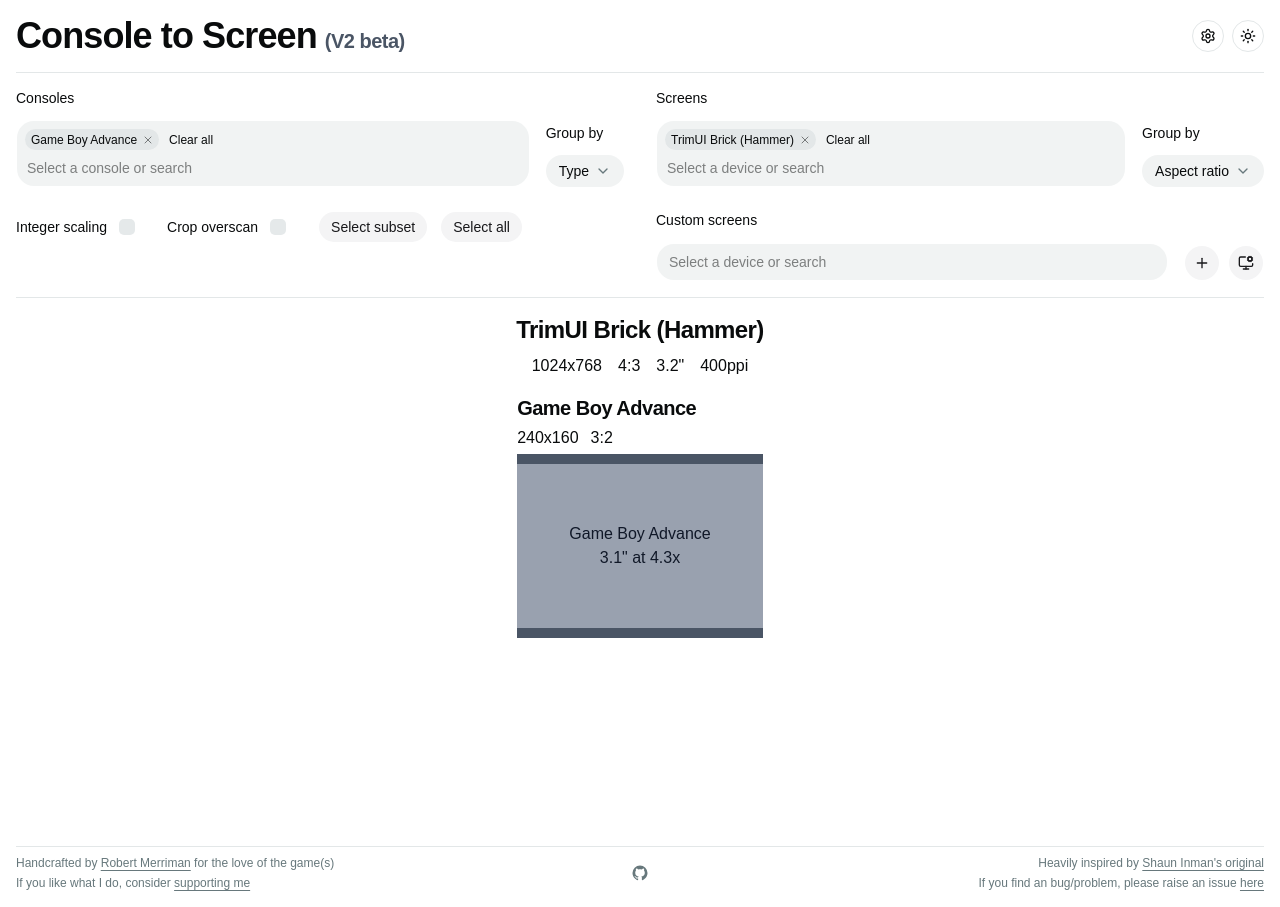
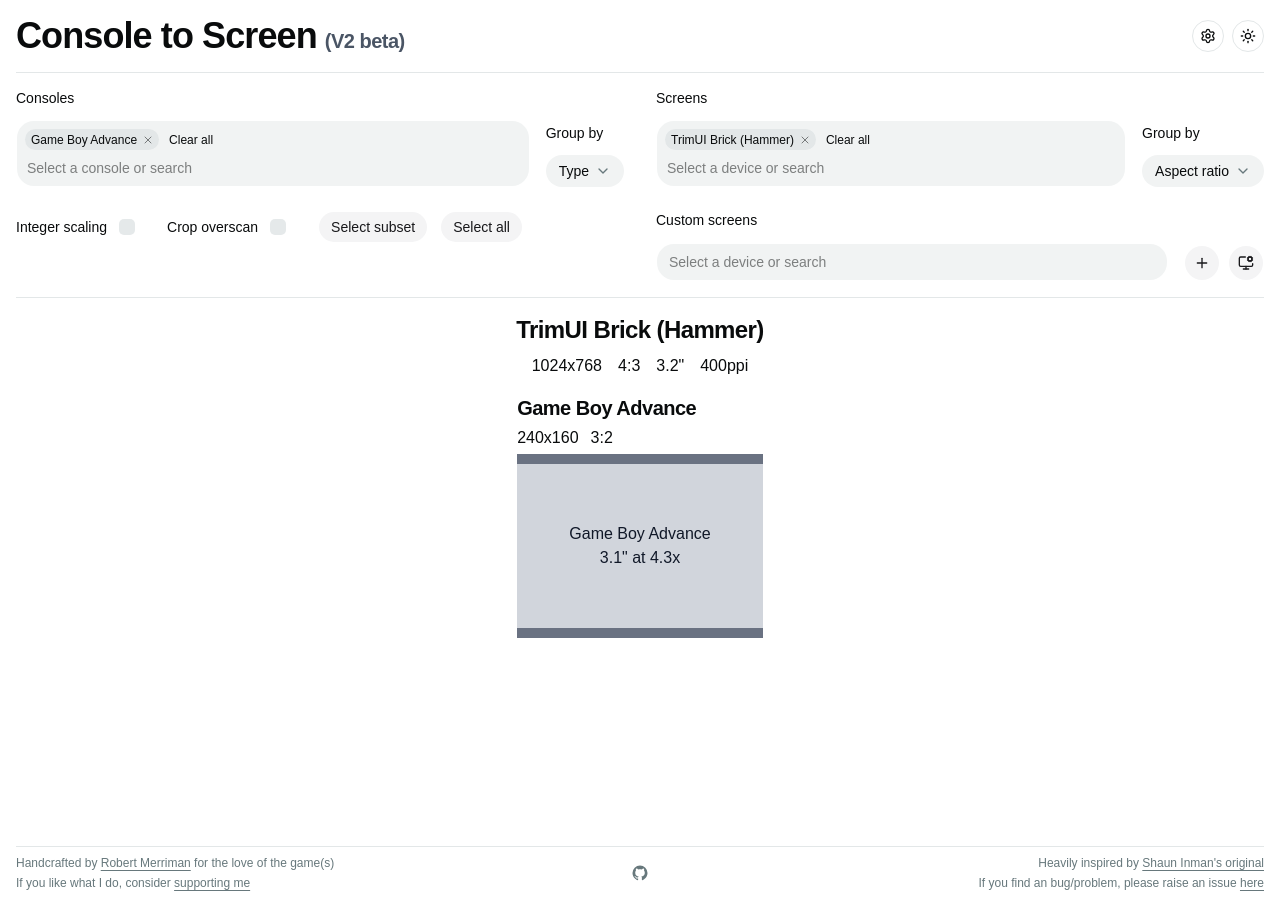
Before and after one commit to RobertBMerriman/console-to-screen, a React (Vite) app: page / in a window 1280 px wide. Built offline with nearby package versions, Linux system fonts and the light colour scheme.

Commit message:
Adjust screen background colours for better contrast

```diff
--- a/src/Home.tsx
+++ b/src/Home.tsx
@@ -10,7 +10,6 @@
 import { H1 } from '@/components/ui/typography/H1'
 import { H3 } from '@/components/ui/typography/H3'
 import { H4 } from '@/components/ui/typography/H4'
-import { Muted } from '@/components/ui/typography/Muted'
 import { useSelectedCustomScreens } from '@/stores/customScreenStore'
 import { useScreens } from '@/stores/screenStore'
 
--- a/src/components/ConsoleDraw.tsx
+++ b/src/components/ConsoleDraw.tsx
@@ -63,7 +63,7 @@
 
       {/* Screen */}
       <div
-        className="relative flex items-center justify-center bg-gray-600"
+        className="relative flex items-center justify-center bg-gray-500"
         style={{ width: screenXInches + 'in', height: screenYInches + 'in' }}
       >
         {/* Overscan */}
@@ -79,7 +79,7 @@
         {/* Console */}
         <div
           className={cn(
-            'z-0 flex flex-col items-center justify-center bg-gray-400 text-center text-gray-900',
+            'z-0 flex flex-col items-center justify-center bg-gray-300 text-center text-gray-900',
             { 'bg-destructive/60': notWorthIt },
           )}
           style={{
@@ -112,7 +112,7 @@
               (cropped: {Math.ceil(croppedX)},{Math.ceil(croppedY)})
             </span>
           )}
-          {notWorthIt && <span>Insufficient screen resolution to render at x1</span>}
+          {notWorthIt && <span className="italic">Resolution too low to render at x1</span>}
         </div>
       </div>
     </div>
```
